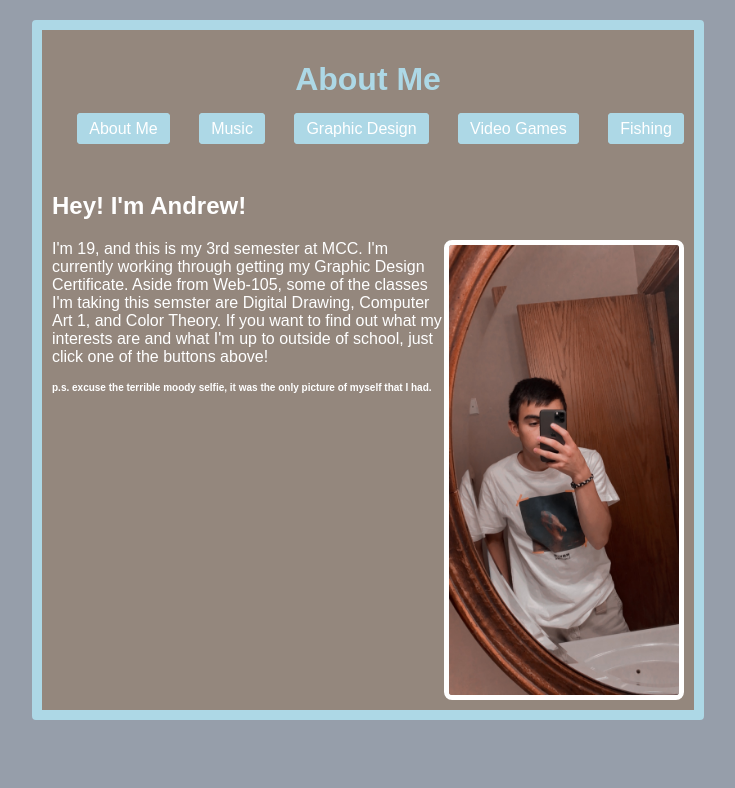
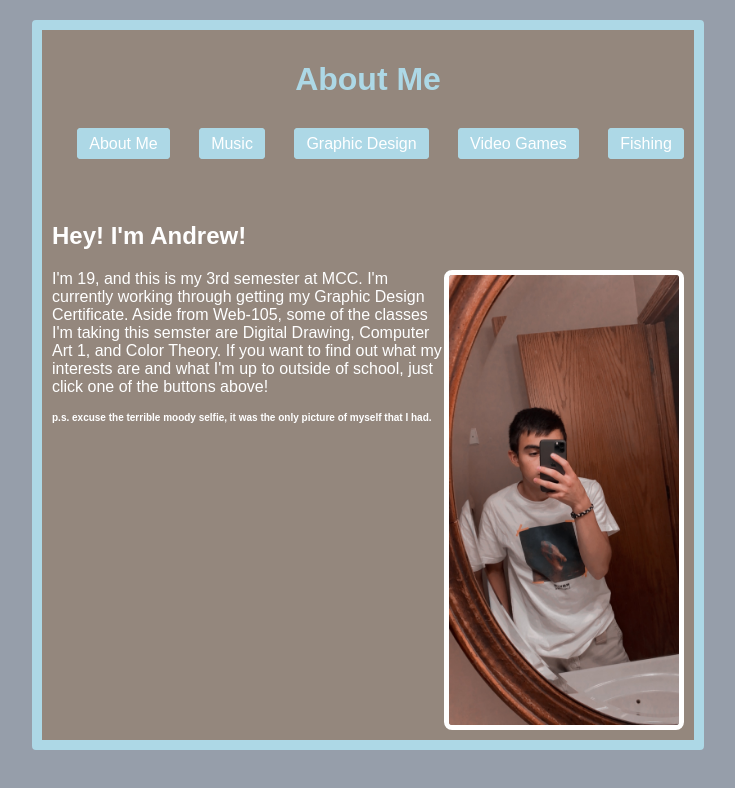
Before and after one commit to Asoloj/web105, a plain HTML site: page introduce-yourself/index.html in a window 1280 px wide. Shown: the whole page, without its empty margins (272-1007 px from the left). Drawn offline with Linux system fonts and the light colour scheme.

Commit message:
Add files via upload

```diff
--- a/introduce-yourself/styles.css
+++ b/introduce-yourself/styles.css
@@ -15,6 +15,7 @@ body {
 
 img {
     border-radius: 8px;
+    max-width: 80%;
 }
 .center {
     display: block;
@@ -44,6 +45,7 @@ h4{
 
 nav{
     text-align: center;
+    line-height: 3;
 }
 
 nav a{
```
